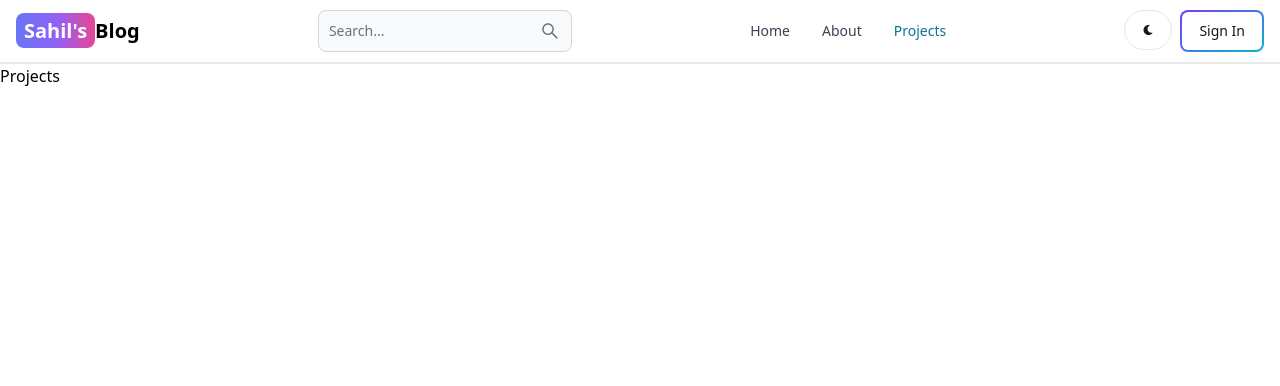
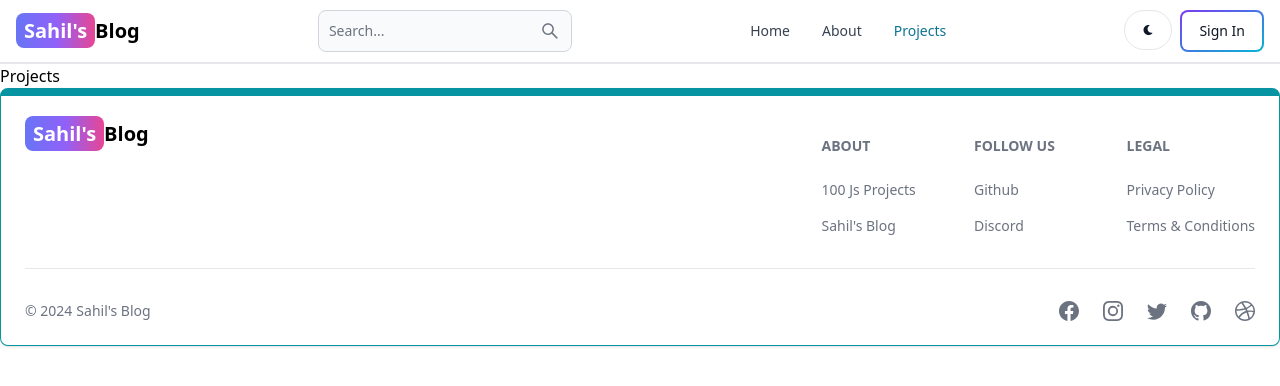
Before and after one commit to Nehal9922940053/Blog-App, a React (Vite) app in the folder client/: page /projects in a window 1280 px wide. Shown: the top 386 px of the page. Built offline with nearby package versions, Linux system fonts and the light colour scheme.

Commit message:
Create and Add the Footer

```diff
--- a/client/src/App.jsx
+++ b/client/src/App.jsx
@@ -7,7 +7,7 @@
 import Dashboard from './pages/Dashboard';
 import Projects from './pages/Projects';
 import Header from './components/Header';
-
+import Footer from './components/Footer';
 
 function App() {
 
@@ -22,7 +22,7 @@
         <Route path='/dashboard' element={<Dashboard/>}/>
         <Route path='/projects' element={<Projects/>}/>
       </Routes>
-
+     <Footer/>
     </BrowserRouter>
   )
 }
--- /dev/null
+++ b/client/src/components/Footer.jsx
@@ -0,0 +1,89 @@
+import React from 'react'
+import { Footer } from 'flowbite-react';
+import { Link } from 'react-router-dom';
+import {BsFacebook, BsInstagram, BsTwitter, BsGithub, BsDribbble } from 'react-icons/bs';
+
+export default function FooterCom() {
+  return (
+    <Footer container className='border border-t-8 border-teal-500'>
+      <div className='w-full max-w-7xl mx-auto'>
+        <div className='grid w-full justify-between sm:flex md:grid-cols-1'>
+          <div className=''>
+            <Link to="/" className='self-center whitespace-nowrap text-lg sm:text-xl font-semibold dark:text-white'>
+            <span className="px-2 py-1 bg-gradient-to-r from-indigo-500 via-purple-500 to-pink-500 rounded-lg text-white">Sahil's</span>
+            Blog
+            </Link>
+          </div>
+
+          <div className='grid grid-cols-2 gap-8 mt-4 sm:grid-cols-3 sm:gap-6'>
+          <div>
+          <Footer.Title title="about"/>
+          <Footer.LinkGroup col>
+              <Footer.Link
+                  href="https://www.100jsprojects.com"
+                  target='_blank'
+                  rel="noopener noreferrer"
+              >
+                100 Js Projects
+              </Footer.Link>
+              <Footer.Link
+                  href="/about"
+                  target='_blank'
+                  rel="noopener noreferrer"
+              >
+                Sahil's Blog
+              </Footer.Link>
+          </Footer.LinkGroup>
+          </div>
+          <div>
+          <Footer.Title title="Follow us"/>
+          <Footer.LinkGroup col>
+              <Footer.Link
+                  href="https://github.com/Nehal9922940053"
+                  target='_blank'
+                  rel="noopener noreferrer"
+              >
+                Github
+              </Footer.Link>
+              <Footer.Link
+                  href="/about"
+                  target='_blank'
+                  rel="noopener noreferrer"
+              >
+                Discord
+              </Footer.Link>
+          </Footer.LinkGroup>
+          </div>
+
+          <div>
+          <Footer.Title title="Legal"/>
+          <Footer.LinkGroup col>
+              <Footer.Link href="#">
+                Privacy Policy
+              </Footer.Link>
+              <Footer.Link href="#">
+                Terms &amp; Conditions
+              </Footer.Link>
+          </Footer.LinkGroup>
+          </div>
+          </div>
+        </div>
+        <Footer.Divider/>
+        <div className='w-full sm:flex sm:items-center sm:justify-between'>
+          <Footer.Copyright
+            href='#'
+            by="Sahil's Blog"
+            year={new Date().getFullYear()}
+          />
+          <div className='flex gap-6 sm:mt-0 mt-4 sm:justify-center'>
+            <Footer.Icon href='#' icon={BsFacebook} />
+            <Footer.Icon href='#' icon={BsInstagram} />
+            <Footer.Icon href='#' icon={BsTwitter} />
+            <Footer.Icon href='#' icon={BsGithub} />
+            <Footer.Icon href='#' icon={BsDribbble} />
+          </div>
+        </div>
+      </div>
+    </Footer>
+  )
+}
```
